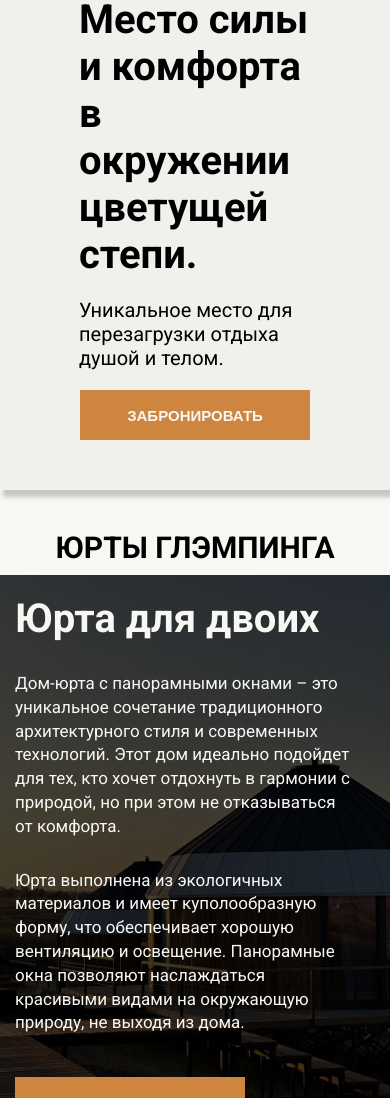
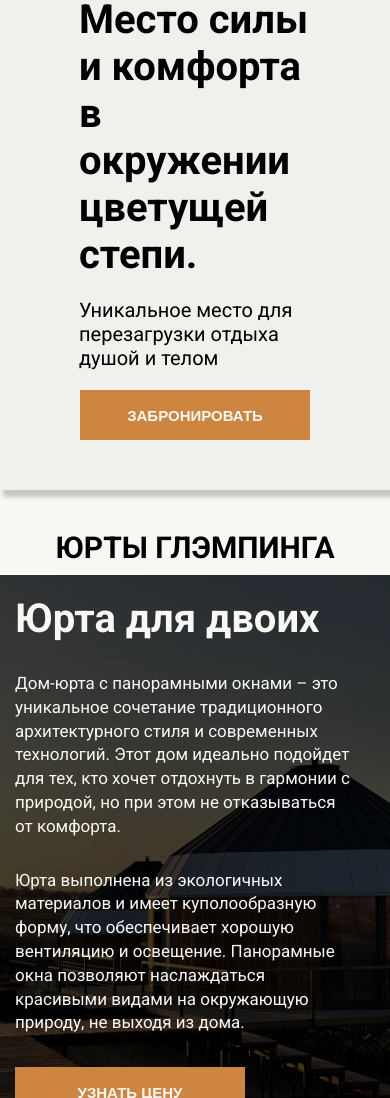
Before and after one commit to DogmaN-fe/hoton-web, a Next.js app: page / in a window 390 px wide. Shown: the part 1016-2114 px from the top of the page. Built offline with nearby package versions, Linux system fonts and the light colour scheme.

Commit message:
Фикс карточки Юрта для двоих, удалена точка в концепции

```diff
--- a/app/ui/cardHouse/cardHouse.module.css
+++ b/app/ui/cardHouse/cardHouse.module.css
@@ -76,7 +76,7 @@
   }
 
   .card_info_descriptions {
-    height:390px;
+    height:380px;
     overflow: hidden;
 
     margin-bottom: 15px;
--- a/app/ui/conceptSection/conceptSection.tsx
+++ b/app/ui/conceptSection/conceptSection.tsx
@@ -10,7 +10,7 @@ export default function ConceptSection(): ReactElement {
           Место силы и комфорта в окружении цветущей степи.{" "}
         </h2>
         <p className={styles.concept_description}>
-          Уникальное место для перезагрузки отдыха душой и телом.
+          Уникальное место для перезагрузки отдыха душой и телом
         </p>
         <BookingButton className={styles.concept_booking_button} />
       </div>
```
